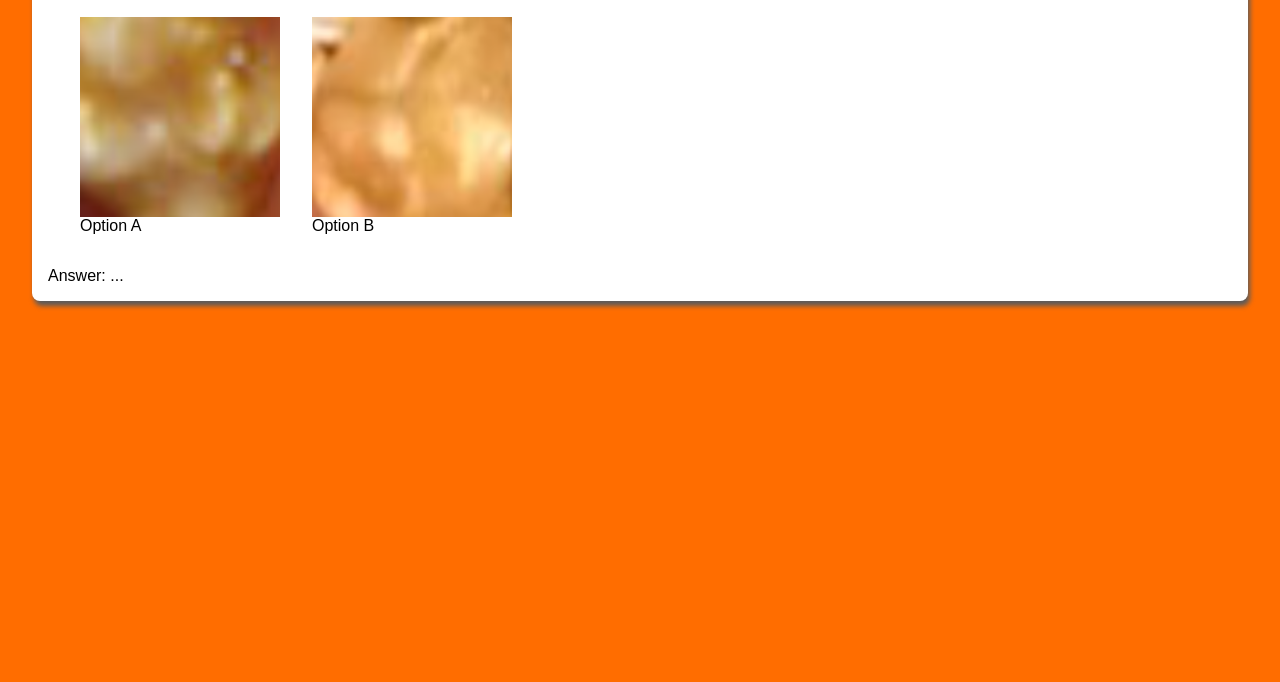
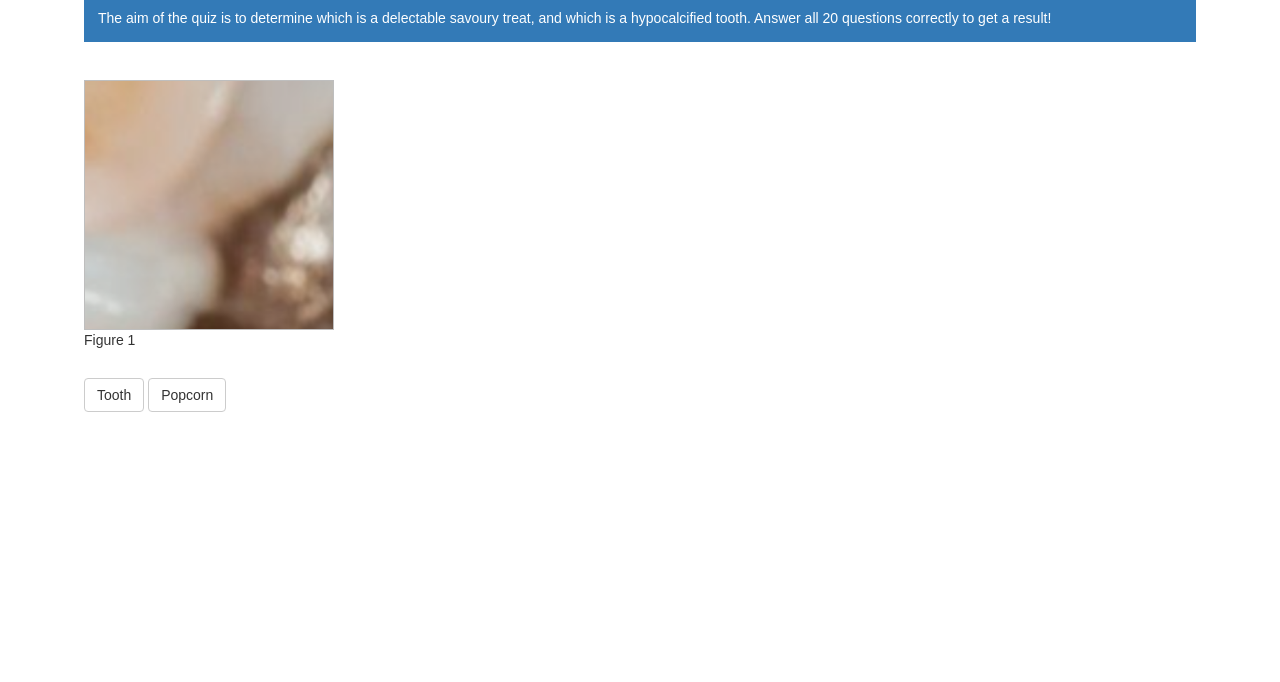
Before and after one commit to deepus0/deepus0.github.io, a website: page popcorn/index.html in a window 1280 px wide. Shown: the part 118-800 px from the top of the page. Drawn offline with nearby package versions, Linux system fonts and the light colour scheme.

Commit message:
Styled popcorn game

```diff
--- a/popcorn/index.html
+++ b/popcorn/index.html
@@ -3,37 +3,35 @@
 <head>
     <meta charset="UTF-8">
     <title>Popcorn</title>
-
-    <script src="popcorn.js"></script>
     <link rel="stylesheet" href="popcorn.css"/>
+    <link rel="stylesheet" href="https://cdn.jsdelivr.net/npm/bootstrap@3.4.1/dist/css/bootstrap.min.css" integrity="sha384-HSMxcRTRxnN+Bdg0JdbxYKrThecOKuH5zCYotlSAcp1+c8xmyTe9GYg1l9a69psu" crossorigin="anonymous">
 </head>
 <body>
-    <div class="container">
-        <h1>Popcorn vs Teeth</h1>
+<div class="container">
+    <div class="quiz-container">
+        <h1 class="title">Tooth or Popcorn</h1>
 
-        <div class="result-container">
-            <div class="score">Score: <span id="total-score">0</span></div>
+        <p class="bg-primary">
+            The aim of the quiz is to determine which is a delectable savoury treat, and which is a hypocalcified tooth. Answer all 20 questions correctly to get a result!
+        </p>
+
+        <div class="question-container">
+            <div class="image-container">
+                <img class="quiz-image" id="quiz-image" src="" alt="pic"/>
+            </div>
+            <span id="random-figure">Figure 1.A</span>
         </div>
 
-        <div class="images-container">
-            <div class="selection-container">
-                <div class="image-container">
-                    <img src="assets/tooth1.png" alt="pic"/>
-                </div>
-                <span>Option A</span>
-            </div>
-
-            <div class="selection-container">
-                <div class="image-container">
-                    <img src="assets/popcorn1.png" alt="pic"/>
-                </div>
-                <span>Option B</span>
+        <div class="answer-container">
+            <button class="btn btn-default btn-answer" onclick="answerSelect('tooth')">Tooth</button>
+            <button class="btn btn-default btn-answer" onclick="answerSelect('popcorn')">Popcorn</button>
+            <br/>
+            <div class="result-container">
+                <span id="result-text"></span>
             </div>
         </div>
-
-        <div class="result-container">
-            Answer: <span id="result-text">...</span>
-        </div>
     </div>
+</div>
 </body>
 </html>
+<script src="popcorn.js"></script>
--- a/popcorn/popcorn.css
+++ b/popcorn/popcorn.css
@@ -9,15 +9,24 @@
 }
 
 body {
-    background-color: var(--primary);
+    background-color: #5b5b5b;
 }
 
 .container {
-    margin: 2em;
     background-color: white;
     padding: 1em;
-    border-radius: 0.5em;
-    box-shadow: 2px 5px 5px #5b5b5b;
+}
+
+p {
+    padding: 1em;
+}
+
+.quiz-container {
+    padding: 2em 1em;
+}
+
+.question-container {
+    padding: 2em 0;
 }
 
 .images-container {
@@ -28,8 +37,8 @@ body {
 }
 
 .image-container {
-    height: 200px;
-    width: 200px;
+    height: 250px;
+    width: 250px;
     overflow: hidden;
 }
 
@@ -37,9 +46,10 @@ body {
     height: 100%;
     width: 100%;
     cursor: pointer;
-    transition: transform .5s ease;
+    border: 1px solid #bebebe;
+    transition: transform 1s ease;
 }
 
 .image-container:hover img {
-    transform: scale(1.2);
+    transform: scale(1.1);
 }
--- a/popcorn/popcorn.js
+++ b/popcorn/popcorn.js
@@ -1,5 +1,83 @@
-(function() {
-    console.log('hello');
+let quizConfig = [];
+let score = 0;
+let currentImage = 0;
 
+(function () {
+    setup();
+})();
 
-})();
+function setup() {
+    generateQuizConfig('tooth', 10, quizConfig);
+    generateQuizConfig('popcorn', 10, quizConfig);
+    shuffleArray(quizConfig);
+    const quizImage = document.getElementById('quiz-image');
+    quizImage.src = quizConfig[0].image;
+    document.getElementById('random-figure').innerText = 'Figure ' + (currentImage + 1);
+}
+
+function generateQuizConfig(keyword, iterations, config) {
+    for (let i = 1; i <= iterations; i++) {
+        config.push({answer: keyword, image: `assets/${keyword}${i}.png`, originalImage: `assets/${keyword}${i}.png`})
+    }
+}
+
+function shuffleArray(array) {
+    let currentIndex = array.length, randomIndex;
+
+    // While there remain elements to shuffle.
+    while (currentIndex !== 0) {
+
+        // Pick a remaining element.
+        randomIndex = Math.floor(Math.random() * currentIndex);
+        currentIndex--;
+
+        // And swap it with the current element.
+        [array[currentIndex], array[randomIndex]] = [
+            array[randomIndex], array[currentIndex]];
+    }
+
+    return array;
+}
+
+function answerSelect(answer) {
+    if (answer === quizConfig[currentImage].answer) {
+        score++;
+    }
+    nextQuestion();
+}
+
+function nextQuestion() {
+    if ((currentImage + 1) === quizConfig.length) {
+        finishQuiz();
+        return;
+    }
+
+    currentImage++;
+    const quizImage = document.getElementById('quiz-image');
+    quizImage.src = quizConfig[currentImage].image;
+    document.getElementById('random-figure').innerText = 'Figure ' + (currentImage + 1);
+}
+
+function finishQuiz() {
+    document.querySelectorAll('button').forEach(elem => {
+        elem.disabled = true;
+    })
+
+    let result = '';
+    if (score <= 3) {
+        result = 'Quite a bad result';
+    } else if (score <= 7) {
+        result = 'Somewhat a bad result';
+    } else if (score <= 12) {
+        result = 'Wouldn\'t want to consider you to check my teeth';
+    } else if (score <= 15) {
+        result = 'A satisfactory result';
+    } else if (score <= 18) {
+        result = 'You could be a food technician';
+    } else if (score <= 19) {
+        result = 'Not good enough for a dentist';
+    } else if (score === 20) {
+        result = 'You could be a dentist!';
+    }
+    document.getElementById('result-text').innerText = 'Result: ' + result + ' Score: ' + score + '/20';
+}
```
